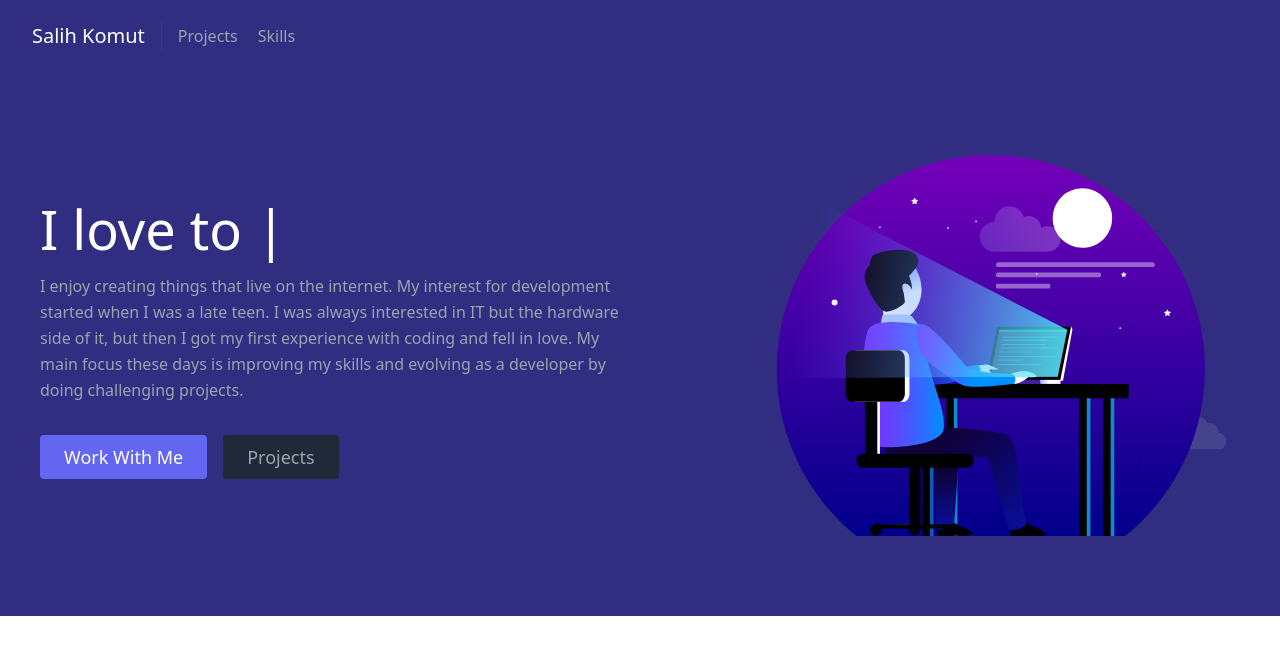
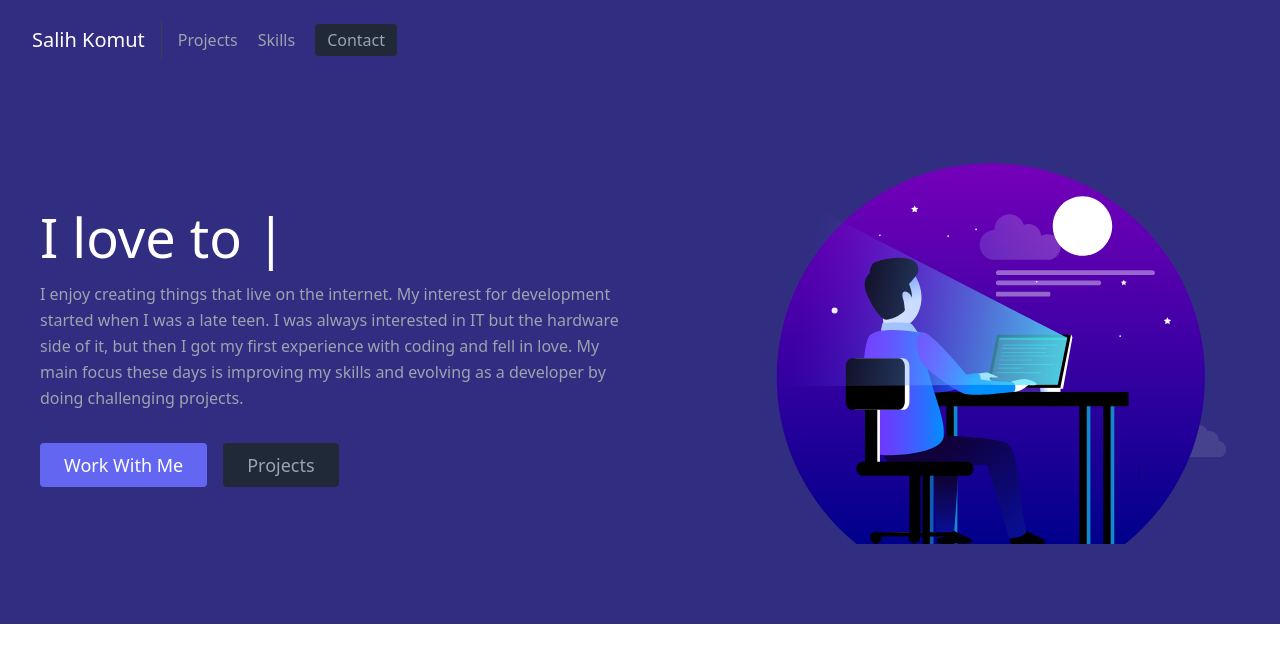
Before and after one commit to salih6141/ReactPortfolio, a React (Create React App) app: page / in a window 1280 px wide. Shown: the top 662 px of the page. Built offline with nearby package versions, Linux system fonts and the light colour scheme.

Commit message:
added contact to navbar

```diff
--- a/src/components/Navbar.js
+++ b/src/components/Navbar.js
@@ -16,6 +16,9 @@ export default function Navbar() {
           <a href="#skills" className="mr-5 hover:text-white">
             Skills
           </a>
+          <a href="#contact" className="inline-flex items-center bg-gray-800 border-0 py-1 px-3 focus:outline-none hover:bg-gray-700 rounded text-base mt-4 md:mt-0">
+            Contact
+          </a>
         </nav>
       </div>
     </header>
```
